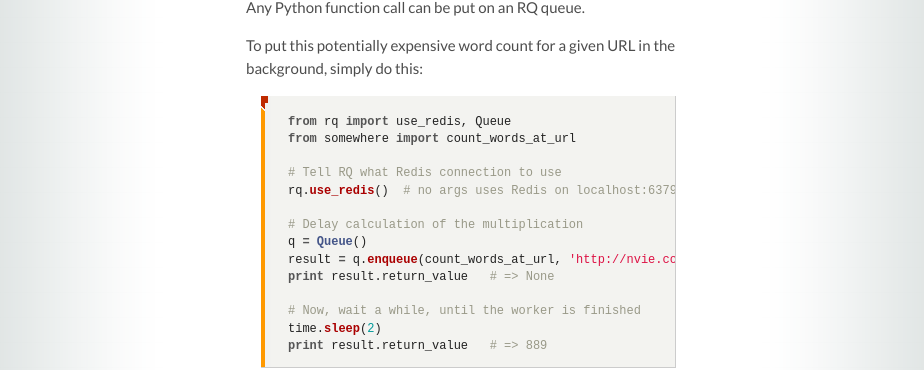
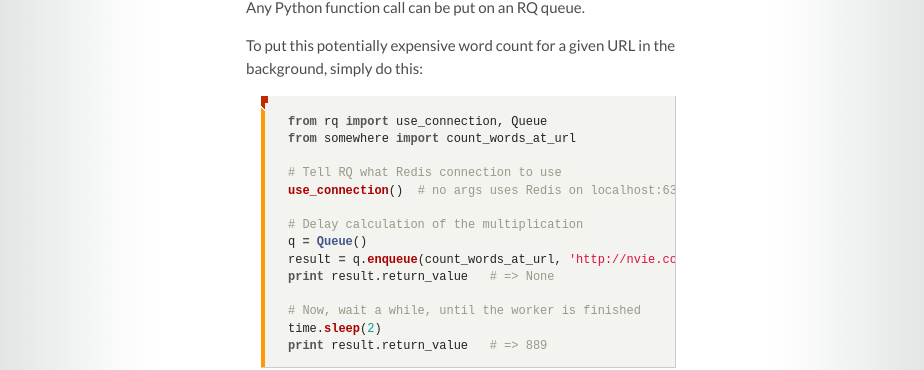
Before and after one commit to rq/rq, a Jekyll site: the page built from docs/index.md, in a window 1280 px wide and 900 px high, scrolled down 562 px. Shown: the part 145-515 px from the top of the window, without its empty margins (179-1103 px from the left). Built offline with Jekyll 4.4.1, drawn with Linux system fonts in a browser that asks for light colours; some web fonts are replaced; Markdown is read by kramdown in place of the engine named in the settings.

Commit message:
use_redis() -> use_connection()

```diff
--- a/docs/index.md
+++ b/docs/index.md
@@ -28,11 +28,11 @@ To put this potentially expensive word count for a given URL in the background,
 simply do this:
 
 {% highlight python %}
-from rq import use_redis, Queue
+from rq import use_connection, Queue
 from somewhere import count_words_at_url
 
 # Tell RQ what Redis connection to use
-rq.use_redis()  # no args uses Redis on localhost:6379
+use_connection()  # no args uses Redis on localhost:6379
 
 # Delay calculation of the multiplication
 q = Queue()
```
Also changed, not shown: index.md (+1 -1 lines).
